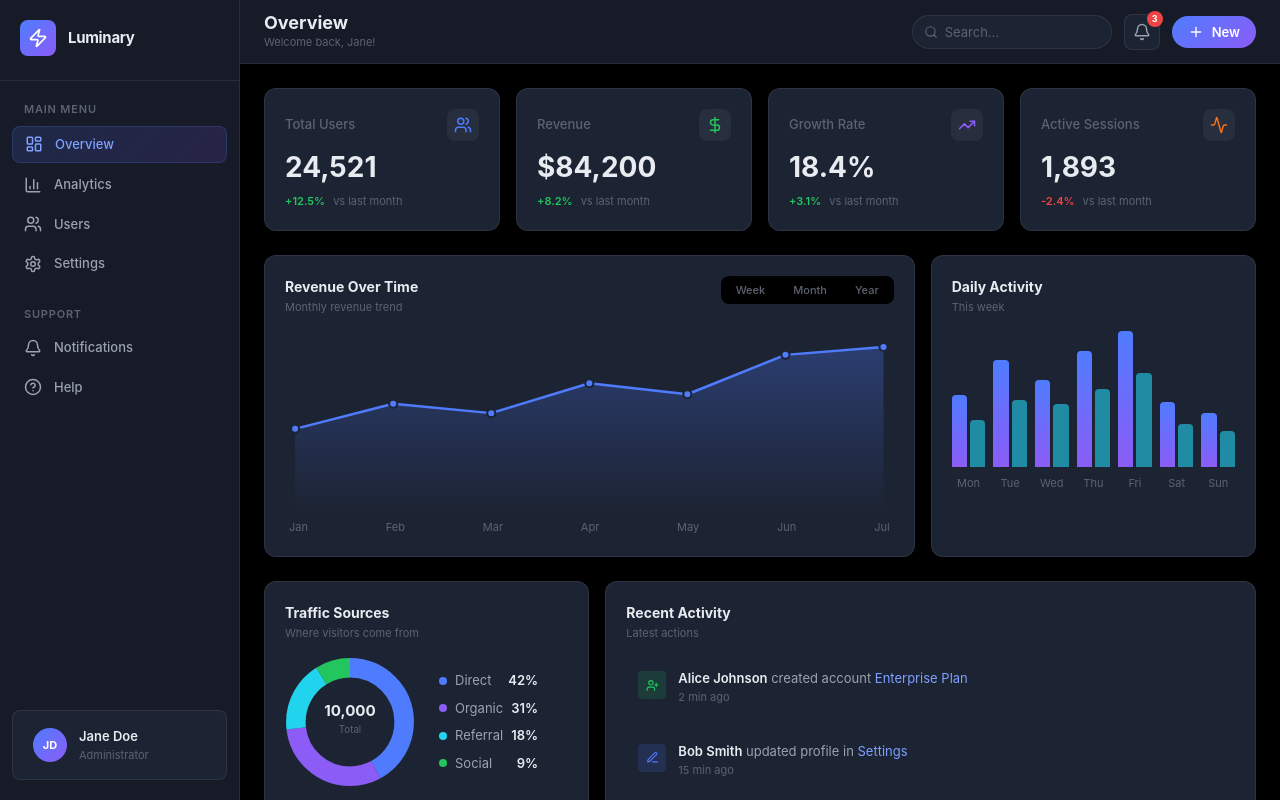
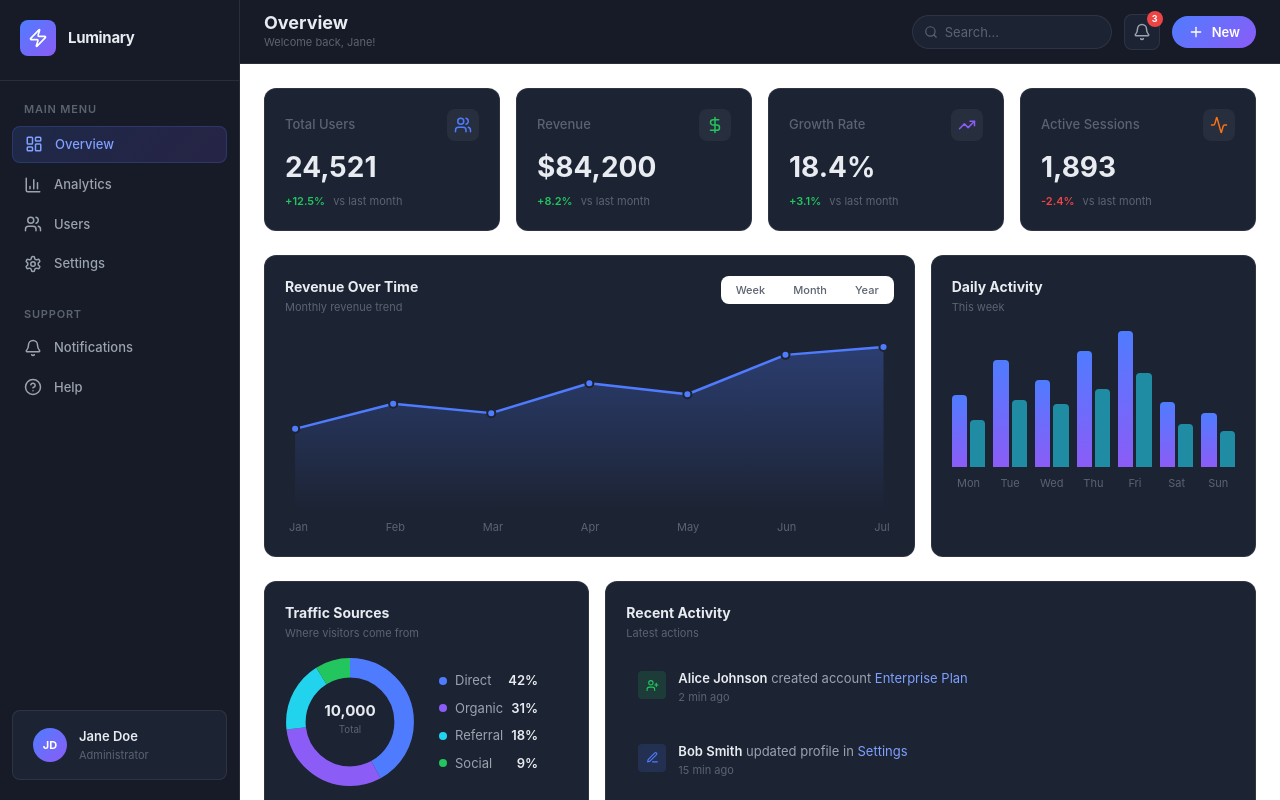
Before and after one commit to StuckInAI/analytics-dashboard-syed-1778515860510, a React (Vite) app: page /overview in a window 1280 px wide. Built offline with nearby package versions, Linux system fonts and the light colour scheme.

Commit message:
Update global.css

```diff
--- a/src/styles/global.css
+++ b/src/styles/global.css
@@ -2,7 +2,7 @@
   --sidebar-width: 240px;
   --header-height: 64px;
 
-  --color-bg-primary: #000000;
+  --color-bg-primary: #fff;
   --color-bg-secondary: #161b27;
   --color-bg-card: #1c2333;
   --color-bg-hover: rgba(255, 255, 255, 0.05);
```
